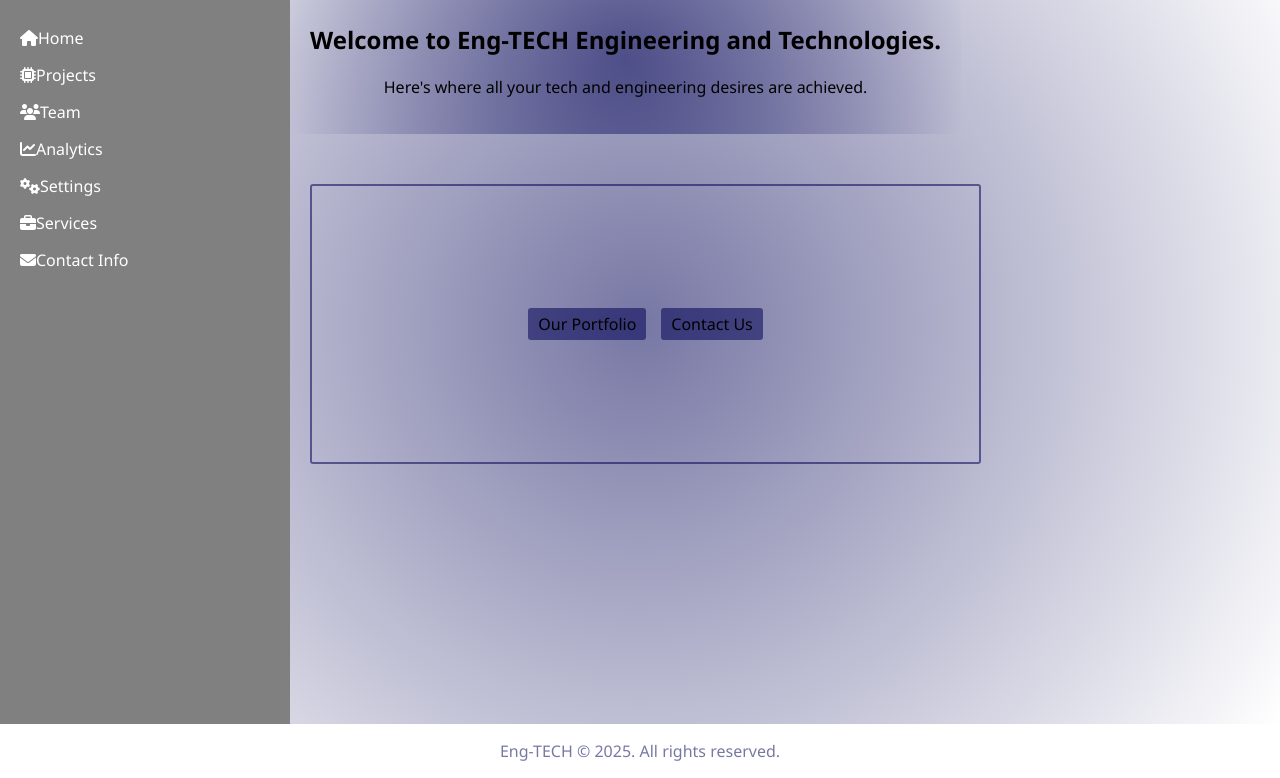
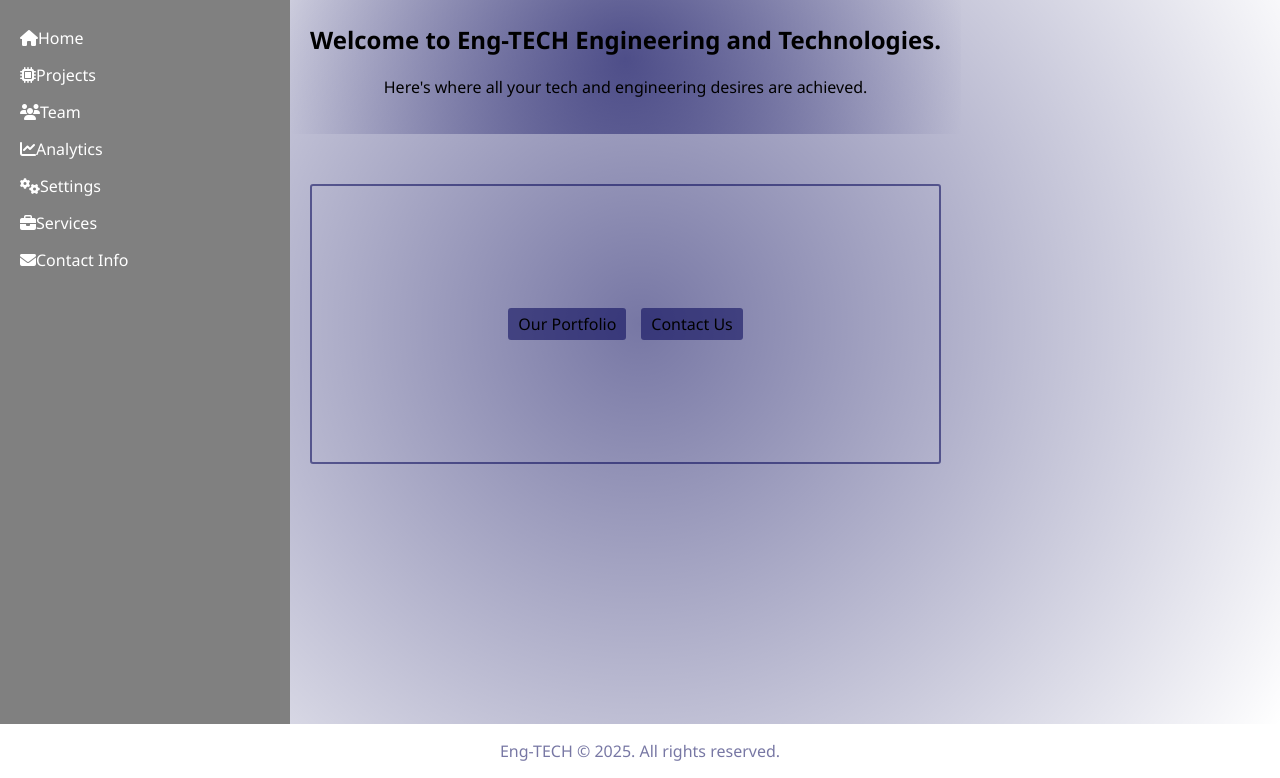
Before and after one commit to Philiuzah99/Eng-TECH-dashboard, a website: page public/index.html in a window 1280 px wide. Shown: the part 76-854 px from the top of the page. Drawn offline with Linux system fonts and the light colour scheme; no server answers.

Commit message:
New overflow fix

```diff
--- a/public/index.css
+++ b/public/index.css
@@ -107,8 +107,7 @@ body{
     }
 }
 .more{
-    width:100%;
-    height:35vh;
+    min-height: 35vh;
     display:flex;
     flex-wrap: wrap;
     align-items: center;
--- a/public/index.html
+++ b/public/index.html
@@ -37,9 +37,11 @@
                 <p>Here's where all your tech and engineering desires are achieved.</p>
             </section>
 
-            <section class="more">
-                <a href="https://philiuzah99.github.io/my_portfolio/" id="portfolio">Our Portfolio</a>
-                <a href="mailto:mangalephilip@gmail.com?subject=Inquiry&body=Hi Eng-TECH team," id="contact">Contact Us</a>
+            <section class>
+                <div class="more">
+                    <a href="https://philiuzah99.github.io/my_portfolio/" id="portfolio">Our Portfolio</a>
+                    <a href="mailto:mangalephilip@gmail.com?subject=Inquiry&body=Hi Eng-TECH team," id="contact">Contact Us</a>
+                </div>
 
             </section>
 
```
